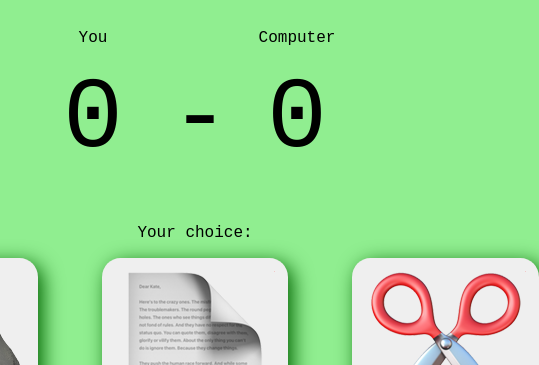
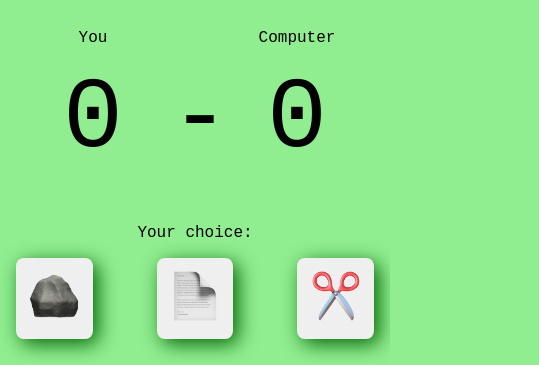
Before and after one commit to harryscully/rock-paper-scissors, a plain HTML site: page index.html in a window 390 px wide. Shown: the part 274-639 px from the top of the page, 539 px wide, since content can reach past the window. Drawn offline with Linux system fonts and the light colour scheme.

Commit message:
Update CSS to make responsive

```diff
--- a/styles.css
+++ b/styles.css
@@ -45,12 +45,13 @@ h1 {
     display: flex;
     flex-direction: column;
     justify-content: center;
-    align-items: center;
+    align-items: stretch;
     background-color: lightgreen;
 }
 
 .buttons {
     display: flex;
+    justify-content: center;
     align-items: center;
     gap: 4em;
 }
@@ -63,6 +64,7 @@ button {
     box-shadow: 5px 5px 20px darkgreen;
     cursor: pointer;
     transition-duration: 0.3s;
+    flex-shrink: 1;
 }
 
 button:hover {
@@ -83,3 +85,13 @@ button:hover {
     font-size: 30px;
     font-weight: bold;
 }
+
+img {
+    object-fit: contain;
+    width: 100%;
+    height: 100%;
+}
+
+p {
+    text-align: center;
+}
```
